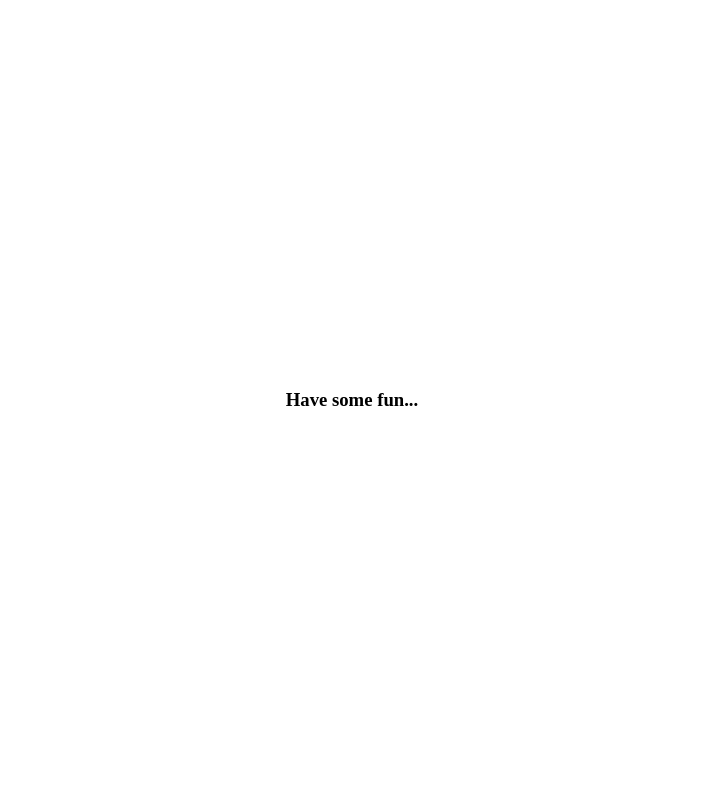
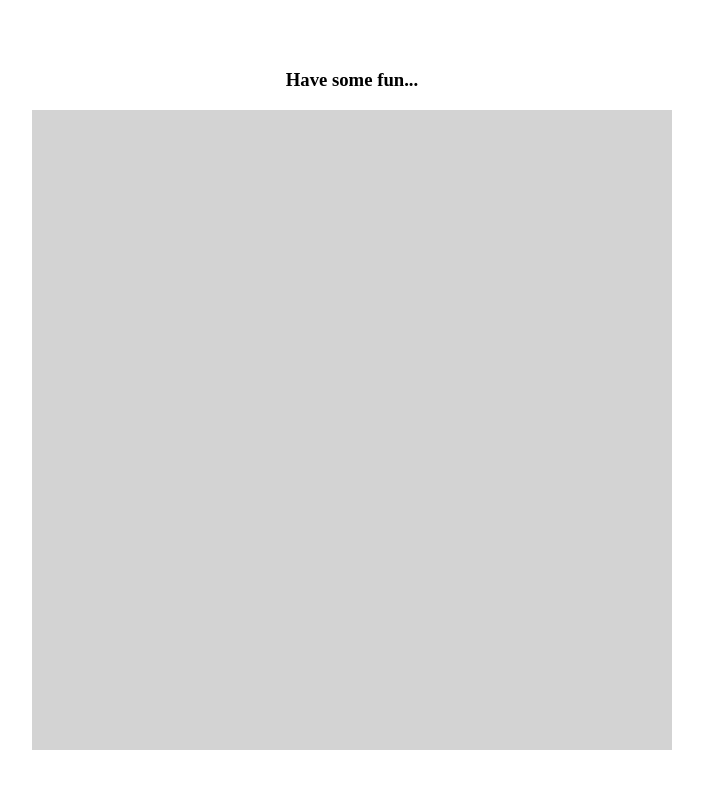
Before and after one commit to CarstenKoenig/Gregor_lernt_Purescript, a website built with Parcel: page html/index.html in a window 1280 px wide. Shown: the whole page, without its empty margins (288-991 px from the left). Built offline with nearby package versions, Linux system fonts and the light colour scheme.

Commit message:
einfaches Beispiel mit Canvas

```diff
--- a/html/css/styles.scss
+++ b/html/css/styles.scss
@@ -4,5 +4,11 @@ body {
     height: 100vh;
     justify-content: center;
     align-items: center;
-    flex-direction: column-reverse;
+    flex-direction: column;
 }
+
+#game {
+    background-color: lightgrey;
+    height: min(80vh, 80vw);
+    width: min(80vh, 80vw);
+}
--- a/html/index.html
+++ b/html/index.html
@@ -10,6 +10,7 @@
 <body>
     <script src="index.js" defer></script>
     <h3>Have some fun...</h3>
+    <canvas id="game"></canvas>
 </body>
 
 </html>
```
Also changed, not shown: 2 other files.
